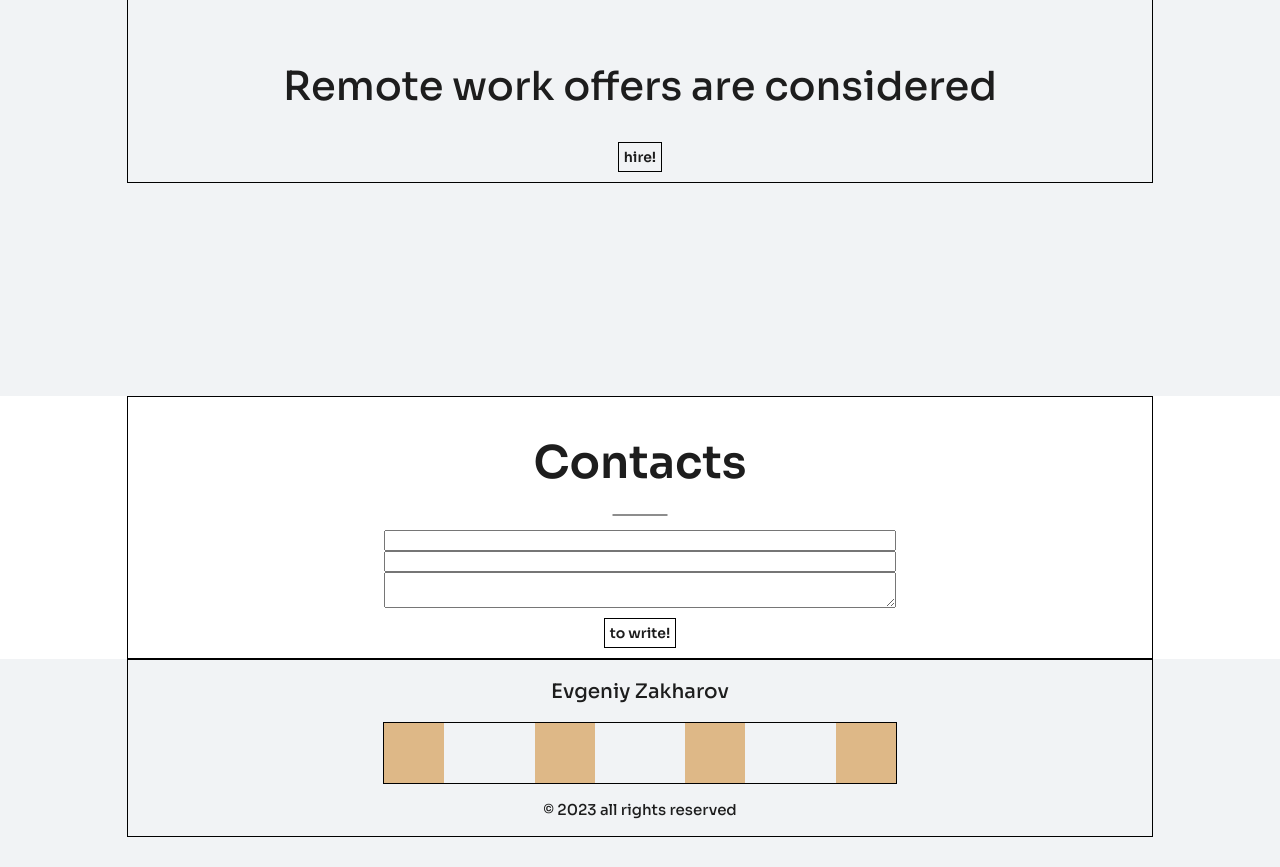
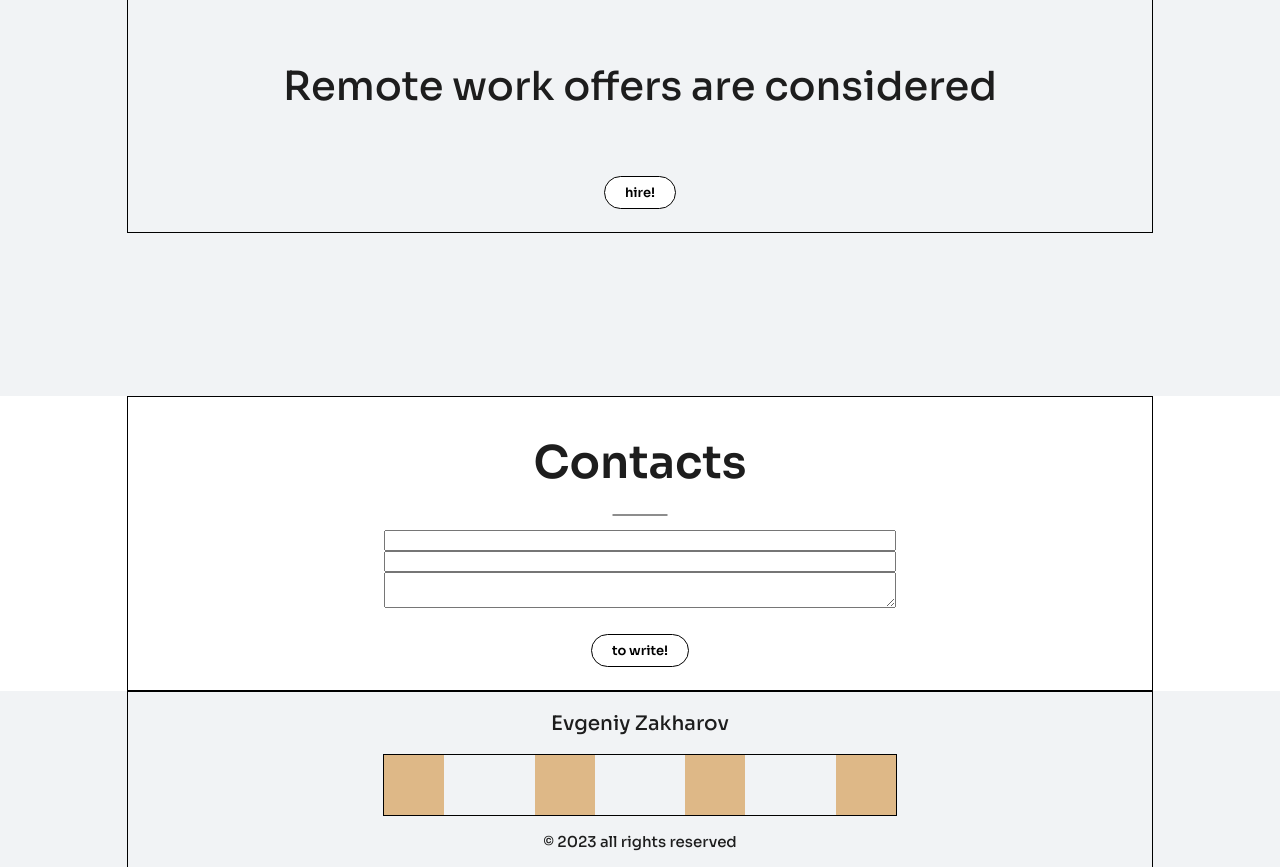
Before and after one commit to uginza/My-portfolio, a React (Create React App) app: page / in a window 1280 px wide. Shown: the part 2500-3367 px from the top of the page. Built offline with nearby package versions, Linux system fonts and the light colour scheme.

Commit message:
buttons style is fixed

```diff
--- a/src/Contacts/Contacts.module.scss
+++ b/src/Contacts/Contacts.module.scss
@@ -1,11 +1,12 @@
 @import '../common/styles/variables';
 @import '../common/styles/mixins';
 
-.toHireBlock {
+.ContactsBlock {
   background-color: $bgColor2;
 
-  .toHireBlockBlockContainer {
+  .ContactsBlockContainer {
     @include container();
+
     @include flex(column,space-around,center);
 
     .text {
@@ -22,5 +23,9 @@
         width: 100%
       }
     }
+    .button{
+      margin-top:3%;
+      margin-bottom: 3%;
+    }
   }
 }
--- a/src/Contacts/Contacts.tsx
+++ b/src/Contacts/Contacts.tsx
@@ -1,14 +1,13 @@
 import React from 'react';
 import s from './Contacts.module.scss';
-import containerStyle from '../common/styles/containerStyle.module.css'
 import {Button} from "../common/components/button/Button";
 import {Title} from "../common/components/title/Title";
 
 
 export function Contacts() {
     return (
-        <div className={s.toHireBlock}>
-            <div className={s.toHireBlockBlockContainer}>
+        <div className={s.ContactsBlock}>
+            <div className={s.ContactsBlockContainer}>
                 <Title text={'Contacts'}/>
                 <form className={s.form}>
                     <input type='text'/>
--- a/src/ToHire/ToHireMe.module.scss
+++ b/src/ToHire/ToHireMe.module.scss
@@ -13,7 +13,10 @@
     .text {
       margin-top: 60px;
       @include title(1.5,$textColorPrimary,500,40px);
-      margin-bottom: 15px !important;
+    }
+    .button{
+      margin-top:3%;
+      margin-bottom: 3%;
     }
   }
 }
--- a/src/common/components/button/Button.module.scss
+++ b/src/common/components/button/Button.module.scss
@@ -2,7 +2,18 @@
 @import '../../../common/styles/mixins';
 
 
-.button {
+
+
+.tag{
   @include button(1.3, $textColorPrimary, 550, 14px);
-
+  padding: 7px 20px;
+  border-radius: 30px;
+  background: #fff;
+  color: #000;
+  font-size: 13px;
+  -webkit-transition: all .4s;
+  -o-transition: all .4s;
+  transition: all .4s;
+  text-decoration:none;
+  opacity:1;
 }
--- a/src/common/components/button/Button.tsx
+++ b/src/common/components/button/Button.tsx
@@ -1,15 +1,14 @@
 import React from 'react';
 import s from './Button.module.scss';
 
-type ButtonPropsType ={
-    buttonText:string
+type ButtonPropsType = {
+    buttonText: string
 }
 
-export function Button(props:ButtonPropsType) {
+export function Button(props: ButtonPropsType) {
     return (
-
-        <div className={s.button}>
+        <a href="" className={s.tag}>
             <span>{props.buttonText}</span>
-        </div>
+        </a>
     );
 }
--- a/src/common/styles/mixins.scss
+++ b/src/common/styles/mixins.scss
@@ -14,9 +14,7 @@
   font-weight: $fontWeight;
   font-size: $fontSize;
   font-family: $fontFamily;
-  position: relative;
   border: 1px solid black;
-  margin: 10px;
   padding:5px;
 }
 
--- a/src/myProjects/MyProject/MyProject.module.scss
+++ b/src/myProjects/MyProject/MyProject.module.scss
@@ -45,9 +45,11 @@
     .description {
       @include title(1.8,$textColorSecondary,300,16px);
       margin: 0;
+
     }
   }
   .button{
-    margin-top:35%;
+    margin-top: 40%;
+    position: relative;
   }
 }
```
